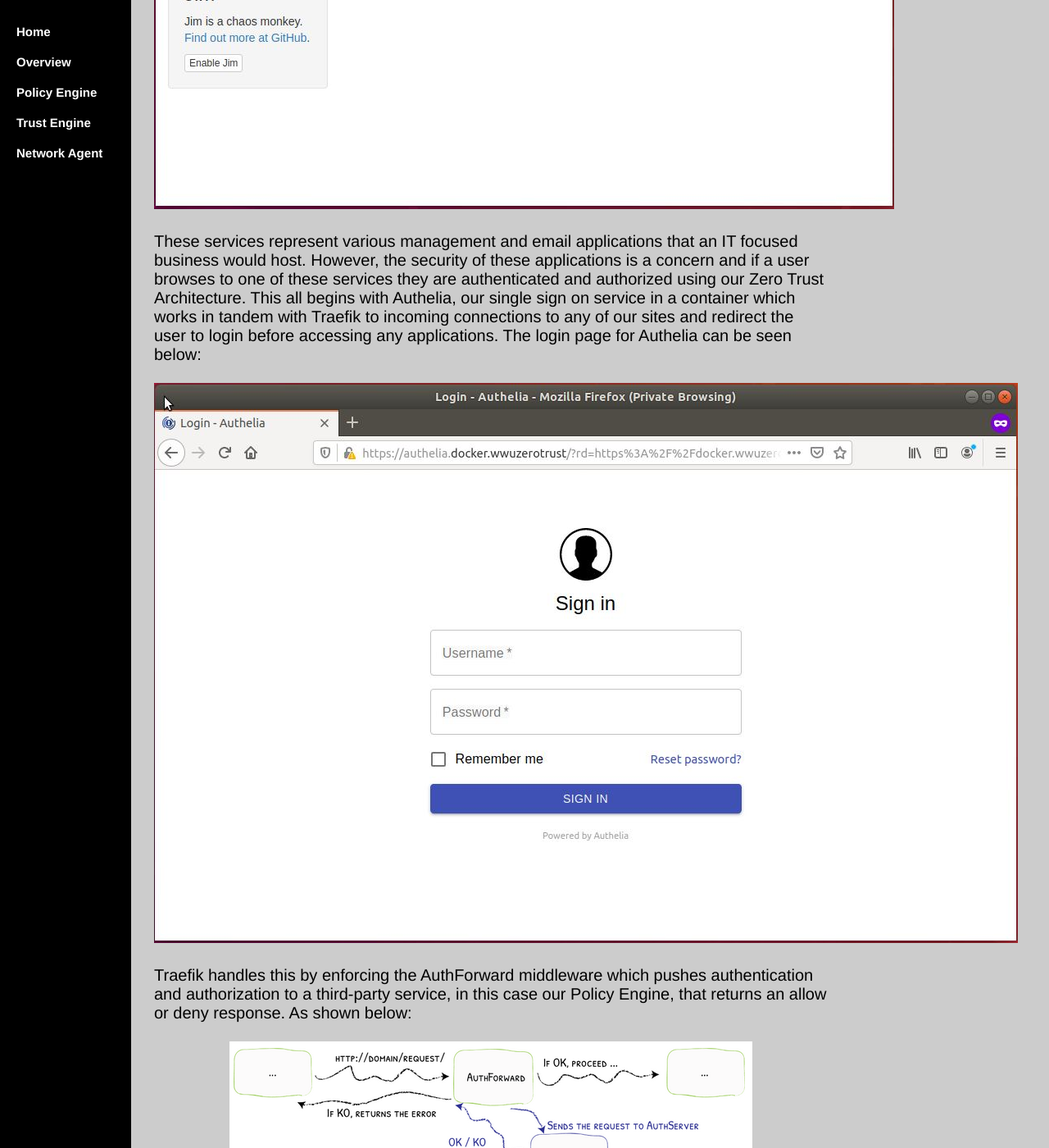
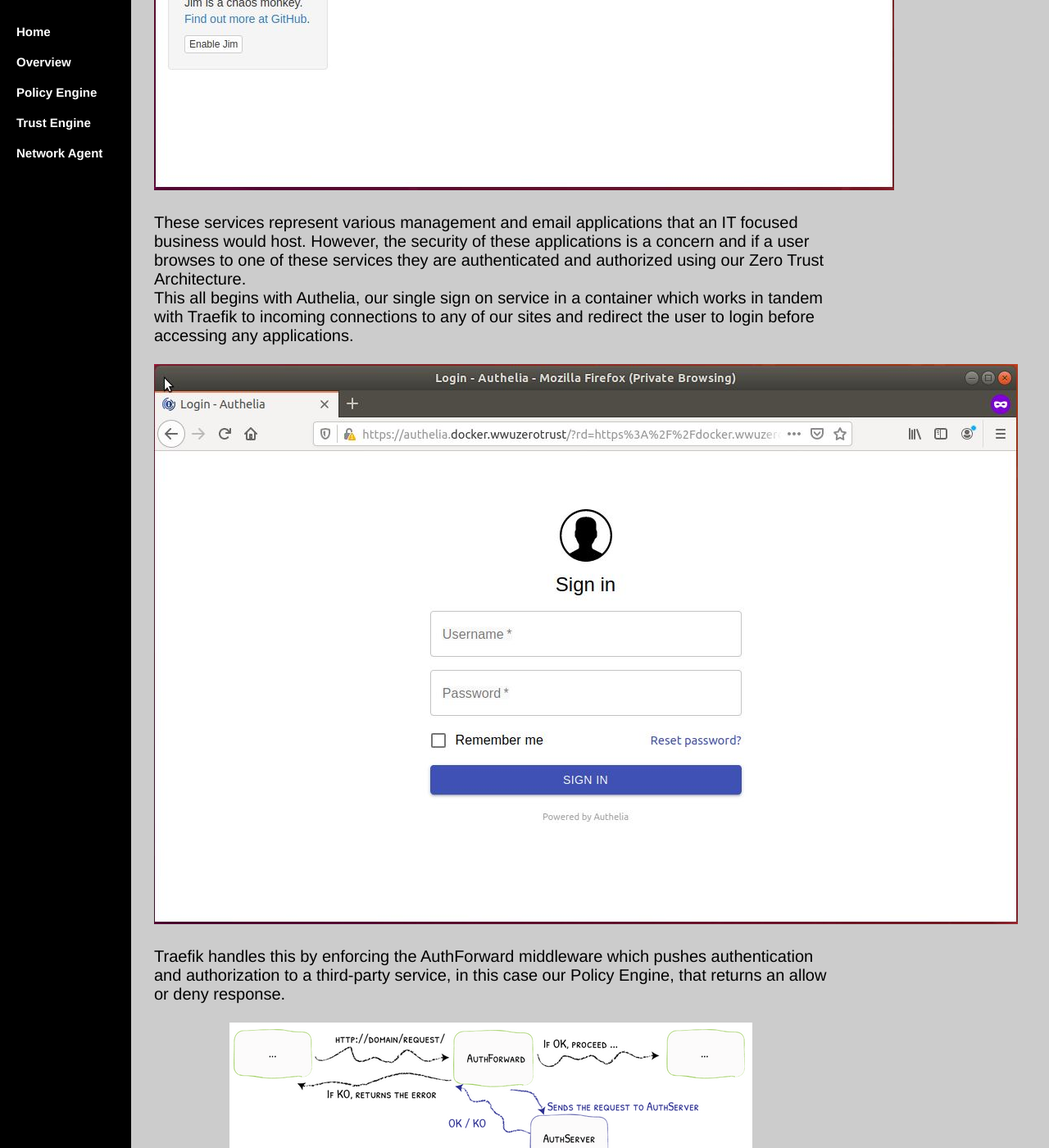
Before and after one commit to WWUZeroTrust/WWUZeroTrust.github.io, a Jekyll site: the page NetworkAgent/index.html, which Jekyll copies as it is, in a window 1280 px wide and 1400 px high, scrolled down 2625 px. Shown: the whole window at 82% size. Built offline with Jekyll 4.4.1, drawn with Linux system fonts in a browser that asks for light colours; some of the changed text lies outside the part shown.

Commit message:
Update index.html

```diff
--- a/NetworkAgent/index.html
+++ b/NetworkAgent/index.html
@@ -102,37 +102,63 @@
 <div class="main">
 	<h1>Network Agent</h1>
 	<p>
-	In order to handle network connections and route requests accordingly through our security measures, we utilized a stack of technology on our frontend, all hosted on Docker.
+	In order to handle network connections and route requests accordingly through our security measures, we utilized a stack of
+		technology on our frontend, all hosted on Docker.
+
 	<br>
 	<br><center><img src="/image/Flowchart_Traefik_NetworkAgent.png" alt="hi" class="inline" height="500" width="950"/></center>
 	<br>
-	On our front end we are hosting a webserver using Docker containers running Nginx and PHP for a Wordpress blog site which acts as the main page for our project. As seen below:
+
+	On our front end we are hosting a webserver using Docker containers running Nginx and PHP for a Wordpress blog site which acts as
+		the main page for our project.
+
 	<br>
 	<br><center><img src="/image/Website.JPG" alt="hi" class="inline" height="626" width="903"/></center>
 	<br>
-	From here we have several links to other services like Portainer which allows us to access containers running on the system and view various information and interact with them. Shown below:
+
+	From here we have several links to other services like Portainer which allows us to access containers running on the system and
+		view various information and interact with them.
+
 	<br>
 	<br><center><img src="/image/Portainer.JPG" alt="hi" class="inline" height="626" width="903"/></center>
 	<br>
-	Mailhog is another service we host on our site; this service allows users to test their outgoing mail before sending out emails. The dashboard can be seen below:
+
+	Mailhog is another service we host on our site; this service allows users to test their outgoing mail before sending out emails.
+
 	<br>
 	<br><center><img src="/image/Mailhog.JPG" alt="hi" class="inline" height="626" width="903"/></center>
 	<br>
-	These services represent various management and email applications that an IT focused business would host. However, the security of these applications is a concern and if a user browses to one of these services they are authenticated and authorized using our Zero Trust Architecture.
 
-	This all begins with Authelia, our single sign on service in a container which works in tandem with Traefik to incoming connections to any of our sites and redirect the user to login before accessing any applications. The login page for Authelia can be seen below:
+	These services represent various management and email applications that an IT focused business would host. However, the security
+		of these applications is a concern and if a user browses to one of these services they are authenticated and authorized
+		using our Zero Trust Architecture.
+	<br>
+	This all begins with Authelia, our single sign on service in a container which works in tandem with Traefik to incoming connections
+		to any of our sites and redirect the user to login before accessing any applications.
+
 	<br>
 	<br><center><img src="/image/Authelia.JPG" alt="hi" class="inline" height="683" width="1054"/></center>
 	<br>
-	Traefik handles this by enforcing the AuthForward middleware which pushes authentication and authorization to a third-party service, in this case our Policy Engine, that returns an allow or deny response. As shown below:
+
+	Traefik handles this by enforcing the AuthForward middleware which pushes authentication and authorization to a third-party service,
+		in this case our Policy Engine, that returns an allow or deny response.
+
 	<br>
 	<br><center><img src="/image/Traefik3.png" alt="hi" class="inline" height="181" width="638"/></center>
 	<br>
-	In order to identify the correct data gets passed to the Policy and Trust Engines for permission checks and scoring, the username of whoever signed in must be passed along with the data sent using AuthForward. Traefik allows for this to be done by chaining middlewares together which will allow us to send headers containing the username used to sign into the service as well as the destination they are trying to reach. Below is a diagram outlining how chaining middlewares work:
+
+	In order to identify the correct data gets passed to the Policy and Trust Engines for permission checks and scoring, the username of
+		whoever signed in must be passed along with the data sent using AuthForward. Traefik allows for this to be done by chaining
+		middlewares together which will allow us to send headers containing the username used to sign into the service as well as the
+		destination they are trying to reach.
+
 	<br>
 	<br><center><img src="/image/traefik1.png" alt="hi" class="inline" height="406" width="808"/></center>
 	<br>
-	Once the AuthForward middleware runs and the headers are forwarded it will wait for a response from the Handler running on the Policy Engine which will return an allow or deny decision from the Policy Engine. In the case of an allow decision the user will be connected to the site and allowed to browse, in the case of a deny decision the site will be blocked from being accessed by the user.
+
+	Once the AuthForward middleware runs and the headers are forwarded it will wait for a response from the Handler running on the Policy Engine
+		which will return an allow or deny decision from the Policy Engine. In the case of an allow decision the user will be connected to the
+		site and allowed to browse, in the case of a deny decision the site will be blocked from being accessed by the user.
 	</p>
 	</div>
 	<footer>
```
